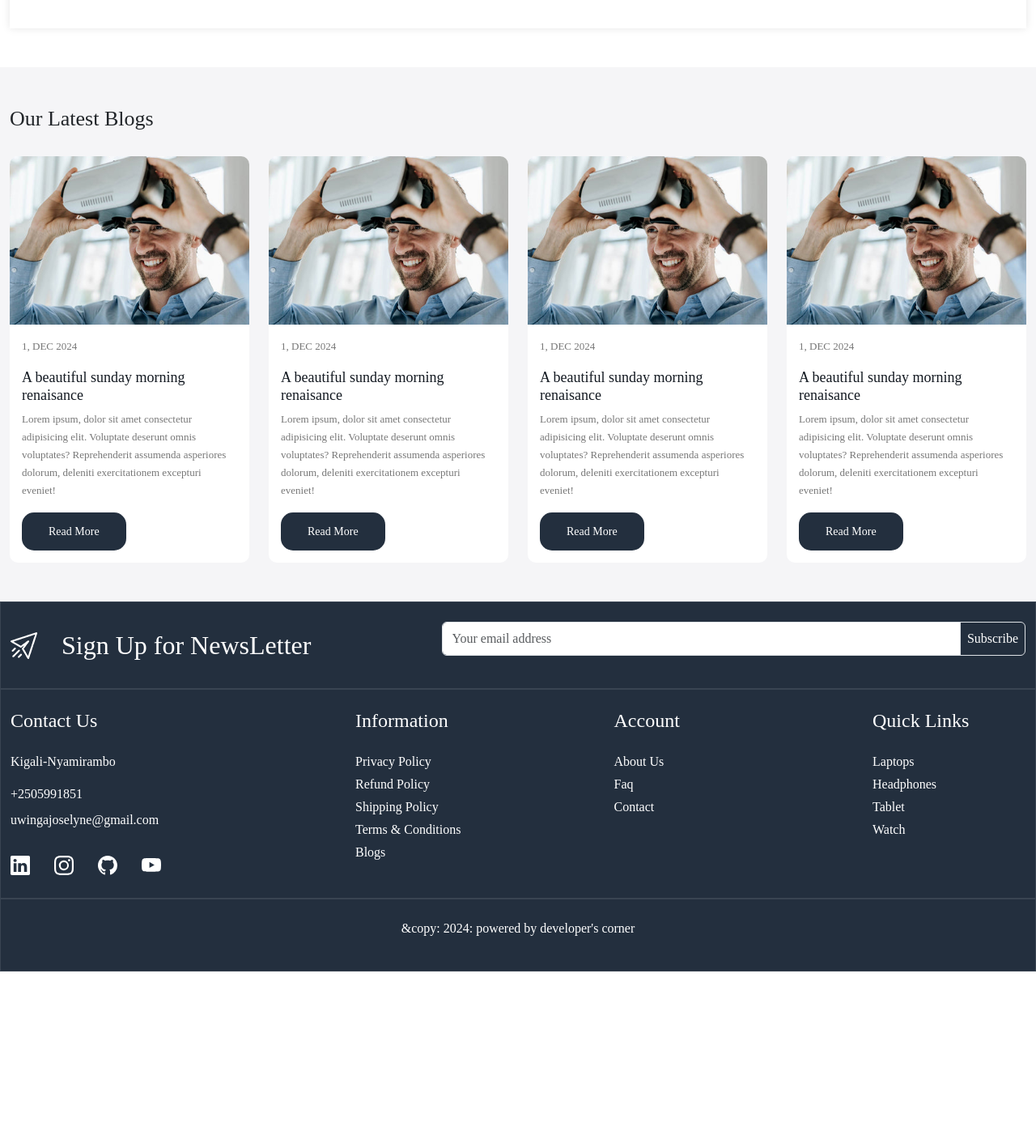
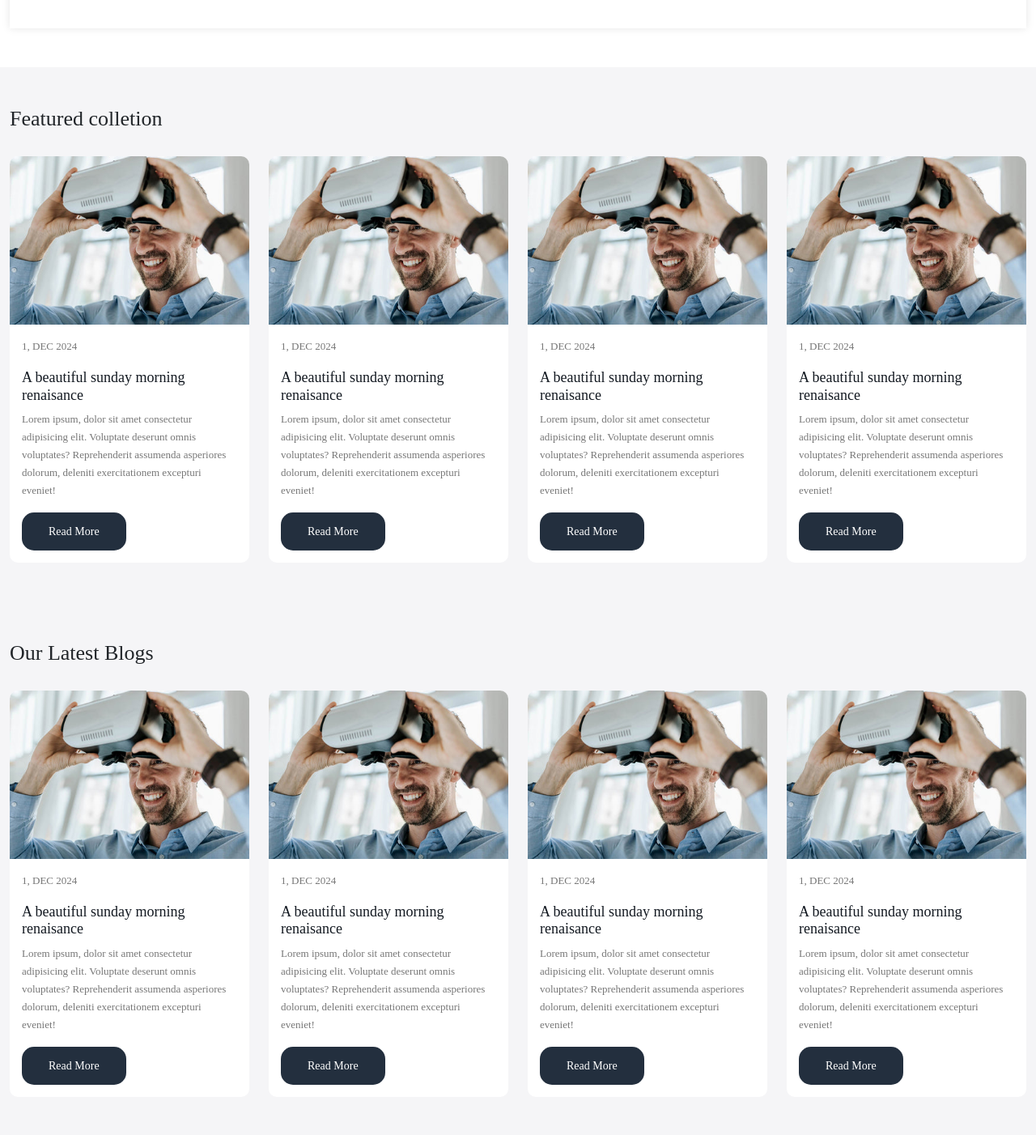
Before and after one commit to uwingabirejoselyne/learn-ecommerce-ui, a React (Create React App) app: page / in a window 1280 px wide. Shown: the part 1460-2862 px from the top of the page at 81% size. Before the commit the page ends 2660 px from the top, so only its background shows below. Built offline with nearby package versions, Linux system fonts and the light colour scheme.

Commit message:
blog card section

```diff
--- a/src/pages/Home.js
+++ b/src/pages/Home.js
@@ -215,6 +215,20 @@ const Home = () => {
       <div className='container-xxl'>
         <div className='row'>
           <div className='col-12'>
+            <h3 className='section-heading'>Featured colletion</h3>
+          </div>
+          <BlogCard />
+          <BlogCard />
+          <BlogCard />
+          <BlogCard />
+
+        </div>
+      </div>
+    </section>
+    <section className='blog-wrapper py-5 home-wrapper-2'>
+      <div className='container-xxl'>
+        <div className='row'>
+          <div className='col-12'>
             <h3 className='section-heading'> Our Latest Blogs </h3>
           </div>
           <BlogCard />
```
